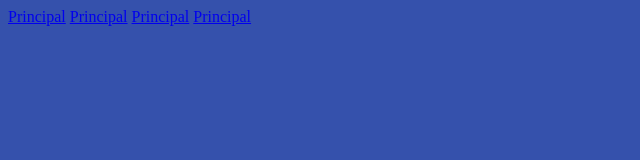
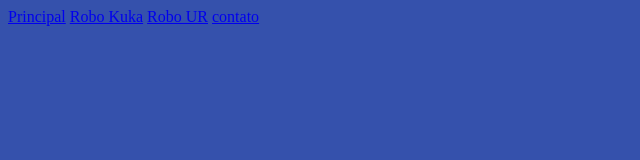
Before and after one commit to FelipeRobertoCardoso/site-robo, a plain HTML site: page index.html in a window 1280 px wide. Shown: the full height of the page, 0-640 px from the left. Drawn offline with Linux system fonts and the light colour scheme.

Commit message:
Segunda versão

```diff
--- a/index.html
+++ b/index.html
@@ -10,9 +10,9 @@
     <header>
         <nav>
             <a href="./index.html">Principal</a>
-            <a href="./html/robo_kuka.html">Principal</a>
-            <a href="./html/robo_ur.html">Principal</a>
-            <a href="./html/contato.html">Principal</a>
+            <a href="./html/robo_kuka.html">Robo Kuka</a>
+            <a href="./html/robo_ur.html">Robo UR</a>
+            <a href="./html/contato.html">contato</a>
         </nav>
     </header>
     <main>
```
